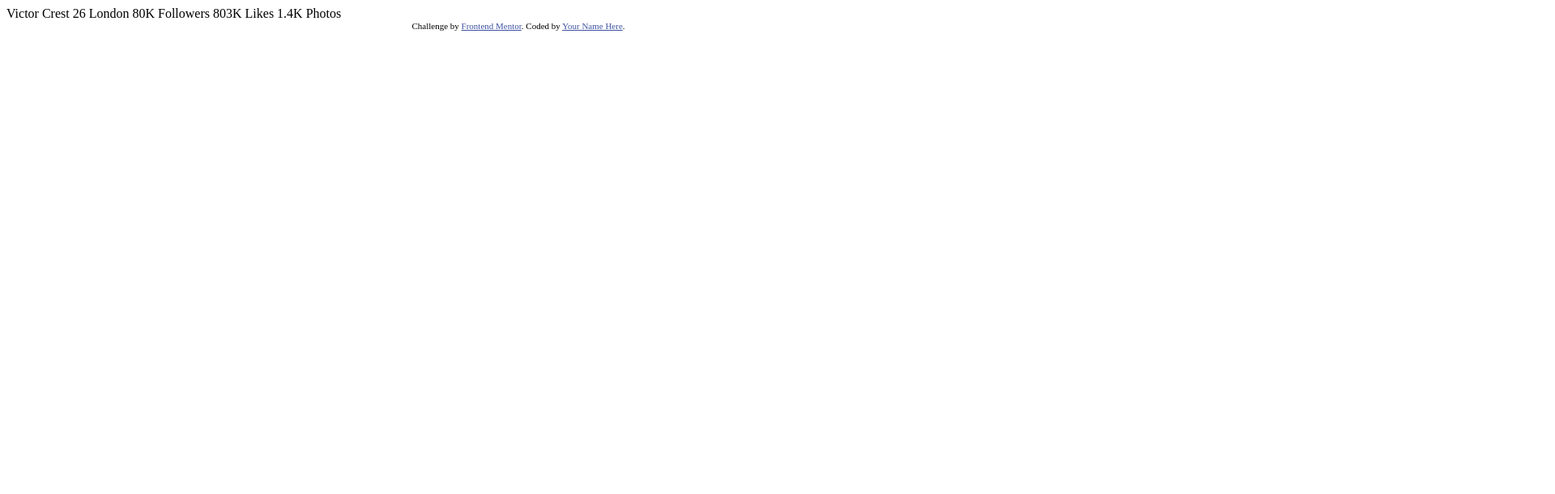
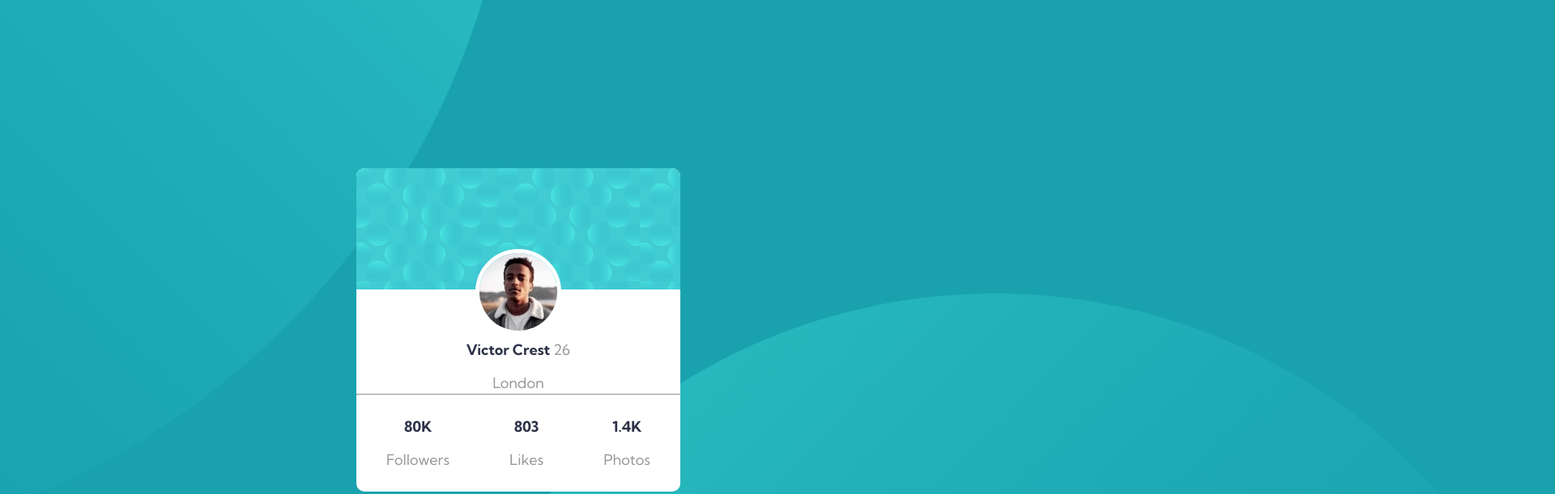
Before and after one commit to leonel-carvajal/practicaCard, a plain HTML site: page index.html in a window 1280 px wide. Shown: the top 611 px of the page at 81% size, 1920 px wide, since content can reach past the window. Drawn offline with Linux system fonts and the light colour scheme.

Commit message:
practica finalizada Cardv1

```diff
--- a/index.html
+++ b/index.html
@@ -3,33 +3,52 @@
 <head>
   <meta charset="UTF-8">
   <meta name="viewport" content="width=device-width, initial-scale=1.0"> <!-- displays site properly based on user's device -->
-
   <link rel="icon" type="image/png" sizes="32x32" href="./images/favicon-32x32.png">
-
+  <link rel="stylesheet" href="/styles.css">
+  <link href="https://fonts.googleapis.com/css2?family=Kumbh+Sans:wght@400;700&display=swap" rel="stylesheet">
   <title>Frontend Mentor | Profile card component</title>
-
-  <!-- Feel free to remove these styles or customise in your own stylesheet 👍 -->
-  <style>
-    .attribution { font-size: 11px; text-align: center; }
-    .attribution a { color: hsl(228, 45%, 44%); }
-  </style>
 </head>
 <body>
-  Victor Crest
-  26
-  London
 
-  80K
-  Followers
-
-  803K
-  Likes
-
-  1.4K
-  Photos
-  <div class="attribution">
+  <main>
+    <div class="svgTop">
+      <img src="/images/bg-pattern-top.svg" alt="">
+    </div>
+    <section class="container">
+      <article class="card">
+        <div class="card-top">
+        </div>
+        <div class="card-mid">
+        <img src="/images/image-victor.jpg" alt="">
+          <div class="info">
+            <p>Victor Crest <span>26</span></p>
+            <p>London</p>
+          </div>
+        </div>
+        <hr>
+        <div class="card-footer">
+          <div class="followers">
+            <p>80K</p>
+            <p>Followers</p>
+          </div>
+          <div class="likes">
+            <p>803</p>
+            <p>Likes</p>
+          </div>
+          <div class="photos">
+            <p>1.4K</p>
+            <p>Photos</p>
+          </div>
+        </div>
+      </article>
+    </section>
+    <div class="svgBottom">
+      <img src="/images/bg-pattern-bottom.svg" alt="">
+    </div>
+  </main>
+  <!-- <footer class="attribution">
     Challenge by <a href="https://www.frontendmentor.io?ref=challenge" target="_blank">Frontend Mentor</a>.
-    Coded by <a href="#">Your Name Here</a>.
-  </div>
+    Coded by <a href="#">Leonel Carvajal</a>.
+  </footer> -->
 </body>
 </html>
--- /dev/null
+++ b/styles.css
@@ -0,0 +1,111 @@
+:root{
+  --main-color-1:hsl(185, 75%, 39%);
+  --main-color-2:hsl(229, 23%, 23%);
+  --main-color-3:hsl(227, 10%, 46%);
+  --neutral-color:hsl(0, 0%, 59%);
+  --font:18px;
+  --font-family:'Kumbh Sans';
+}
+body{
+  height: 100vh;
+  font-family: var(--font-family);
+  font-size: var(--font);
+  font-weight: 400;
+  background-color: var(--main-color-1);
+  display: flex;
+  flex-direction: row;
+  justify-content: center;
+  align-items: center;
+  overflow: hidden;
+}
+.svgTop,.svgBottom{
+  z-index: -10;
+}
+.svgBottom{
+  transform: scale(1.5) translateX(40%);
+}
+.svgTop{
+  transform: scale(2) translateX(-50%);
+}
+
+  .container{
+    width: 400px;
+    height: 400px;
+    background-color: #fff;
+    border-radius: 10px;
+    position: relative;
+    z-index: 20;
+    margin-left: auto;
+    margin-right: auto;
+  }
+
+  .card-top{
+    background-image: url('/images/bg-pattern-card.svg');
+    width: 100%;
+    height:150px;
+    border-radius: 10px 10px 0 0;
+  }
+  .card-mid{
+    display: flex;
+    justify-content: center;
+    align-items: flex-start;
+    flex-wrap: wrap;
+    height: 120px;
+  }
+  .card img{
+    max-width: 100%;
+    border-radius: 50%;
+    border: 5px solid #fff;
+    z-index: 10;
+    position: absolute;
+    top: 25%;
+    /* margin-top: -40px; */
+  }
+  .info{
+    margin-top: 45px;
+    height: 40px;
+    text-align: center;
+  }
+  .info span{
+    color:var(--neutral-color);
+    font-weight: 400;
+  }
+  .info p:last-child{
+    color: var(--neutral-color);
+    font-weight: 400;
+  }
+  .info p:first-child{
+    font-weight: 600;
+    color: var(--main-color-2);
+  }
+  .card-footer{
+    height: 100px;
+    display: flex;
+    flex-direction: row;
+    justify-content: space-around;
+    align-items:center;
+  }
+  .card-footer div p:first-child{
+    text-align: center;
+    color: var(--main-color-2);
+    font-weight: 600;
+  }
+  .card-footer div p:last-child{
+    text-align: center;
+    color: var(--neutral-color);
+    font-weight: 400;
+  }
+    @media screen and (max-width:360px) {
+      .container {
+        margin-right: 5%;
+        margin-top: 50%;
+      }
+
+      .svgBottom {
+        transform: scale(1.5) translateX(55%);
+      }
+
+      .svgTop {
+        transform: scale(2.2) translateX(-30%) translateY(15%);
+      }
+    }
```
